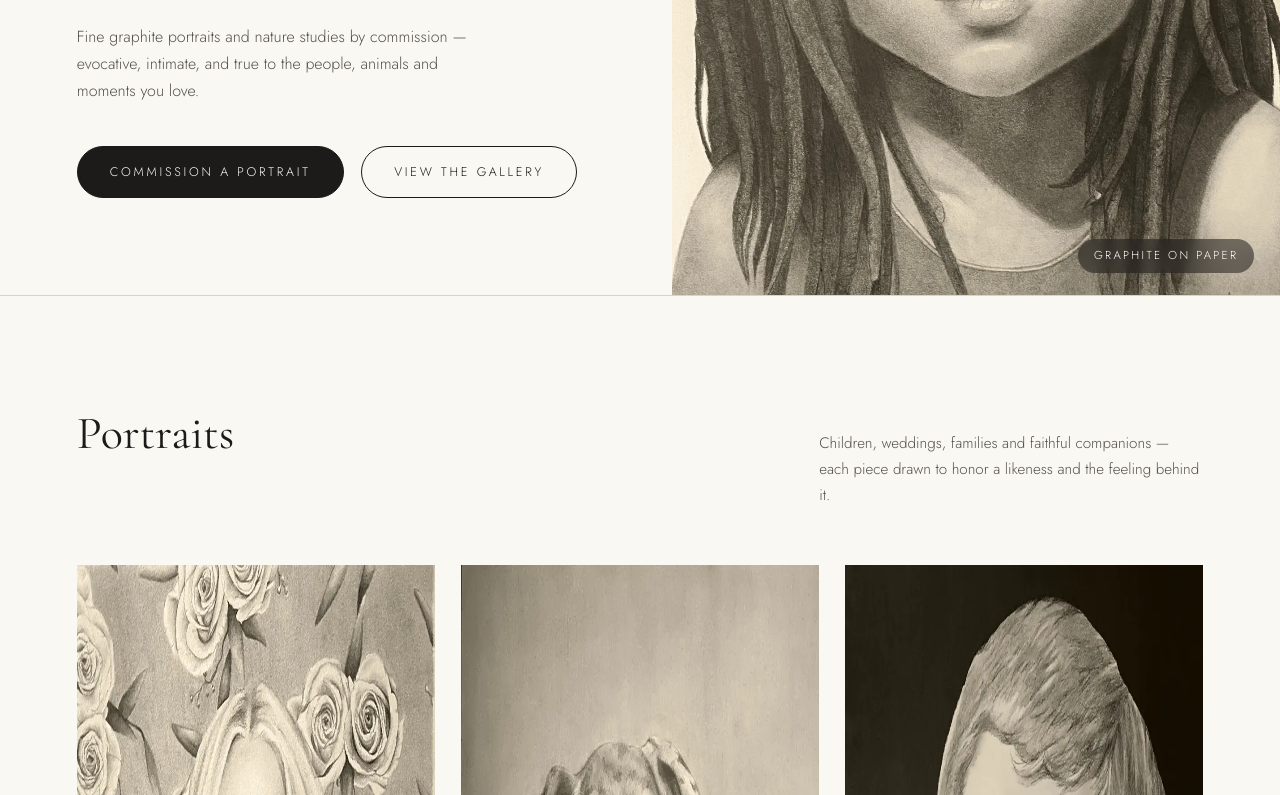
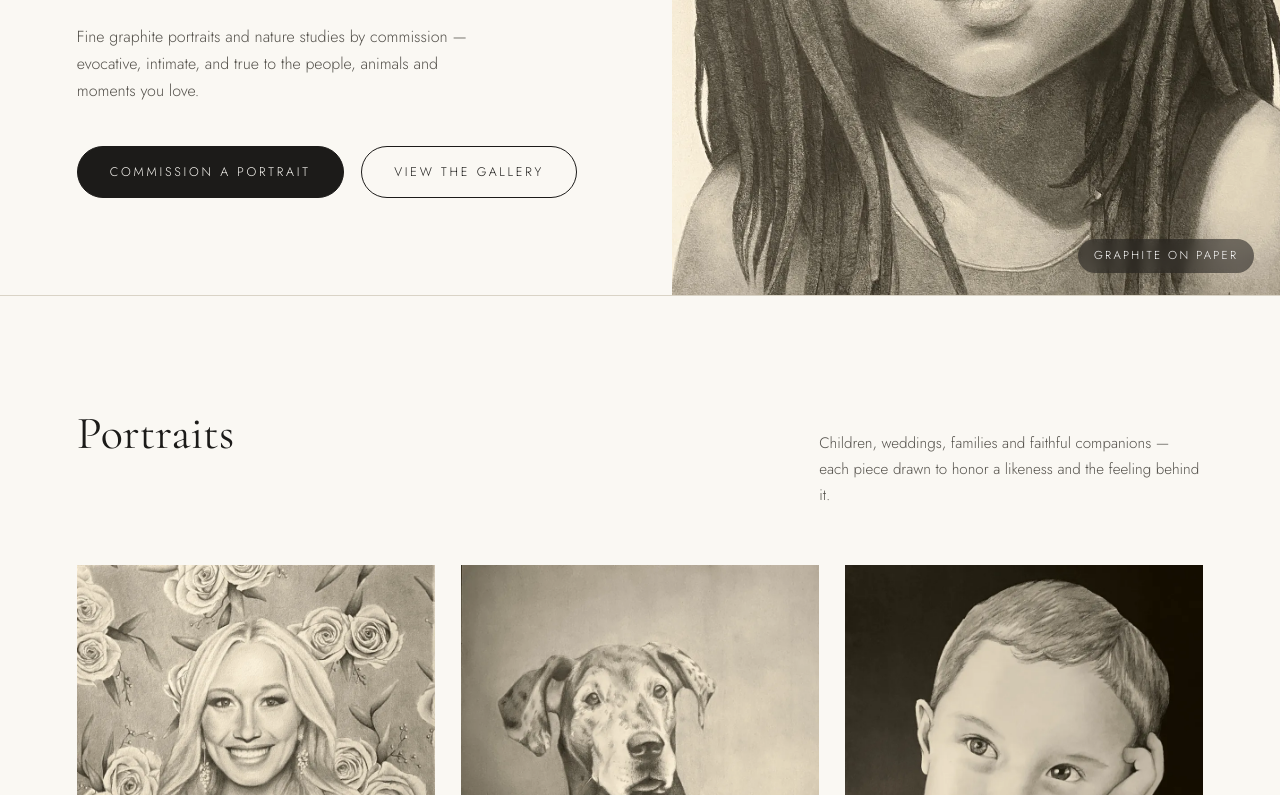
Before and after one commit to nharwood2022/thehallwayart, a plain HTML site: page index.html in a window 1280 px wide. Shown: the part 505-1300 px from the top of the page. Drawn offline with nearby package versions, Linux system fonts and the light colour scheme.

Commit message:
Fix stretched gallery tiles: height:auto on gallery images
The explicit height attribute (added for CLS) was acting as a fixed
pixel height once CSS scaled the width to the masonry column, which
vertically distorted every tile. height:auto restores the natural
aspect ratio while keeping the attributes for layout stability.

Co-Authored-By: Claude Fable 5 <noreply@anthropic.com>

```diff
--- a/index.html
+++ b/index.html
@@ -125,7 +125,7 @@
     break-inside:avoid;margin-bottom:1.6rem;position:relative;overflow:hidden;cursor:pointer;
   }
   .piece a{display:block}
-  .piece img{width:100%;transition:transform .6s ease}
+  .piece img{width:100%;height:auto;transition:transform .6s ease}
   .piece:hover img{transform:scale(1.03)}
   .piece figcaption{
     position:absolute;inset:auto 0 0 0;
```
